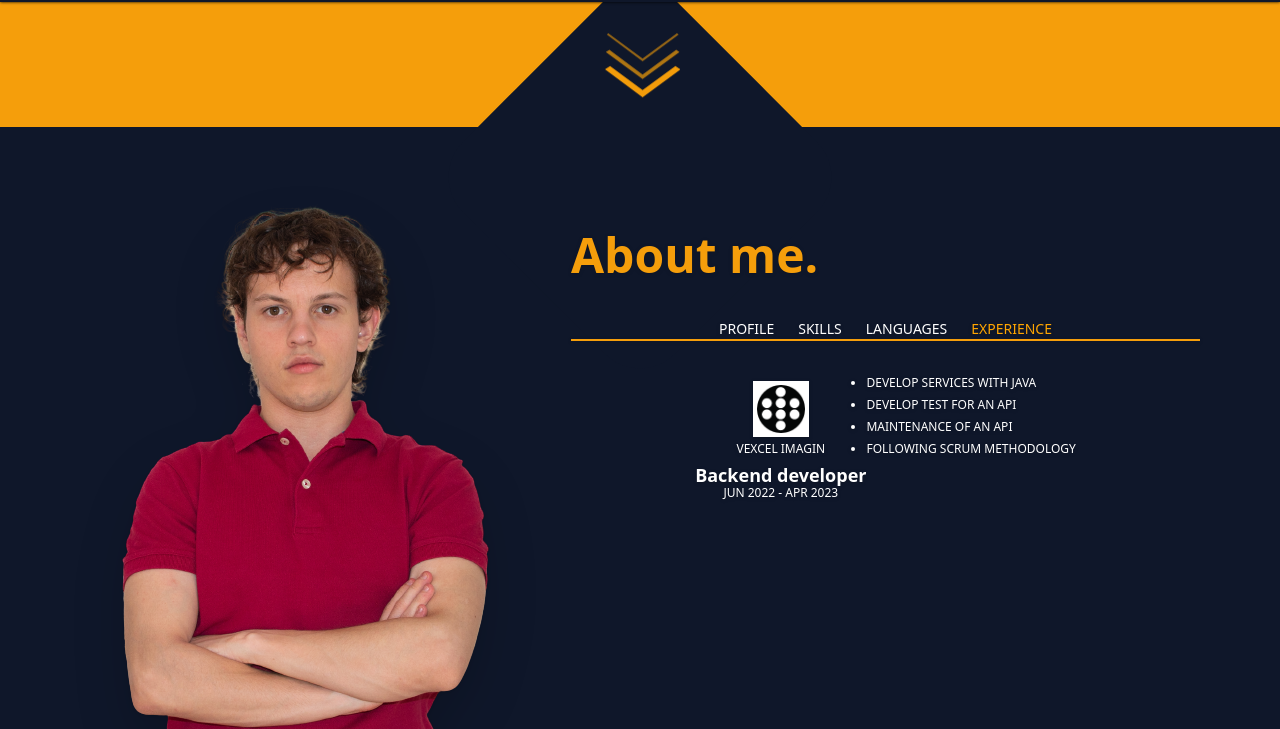
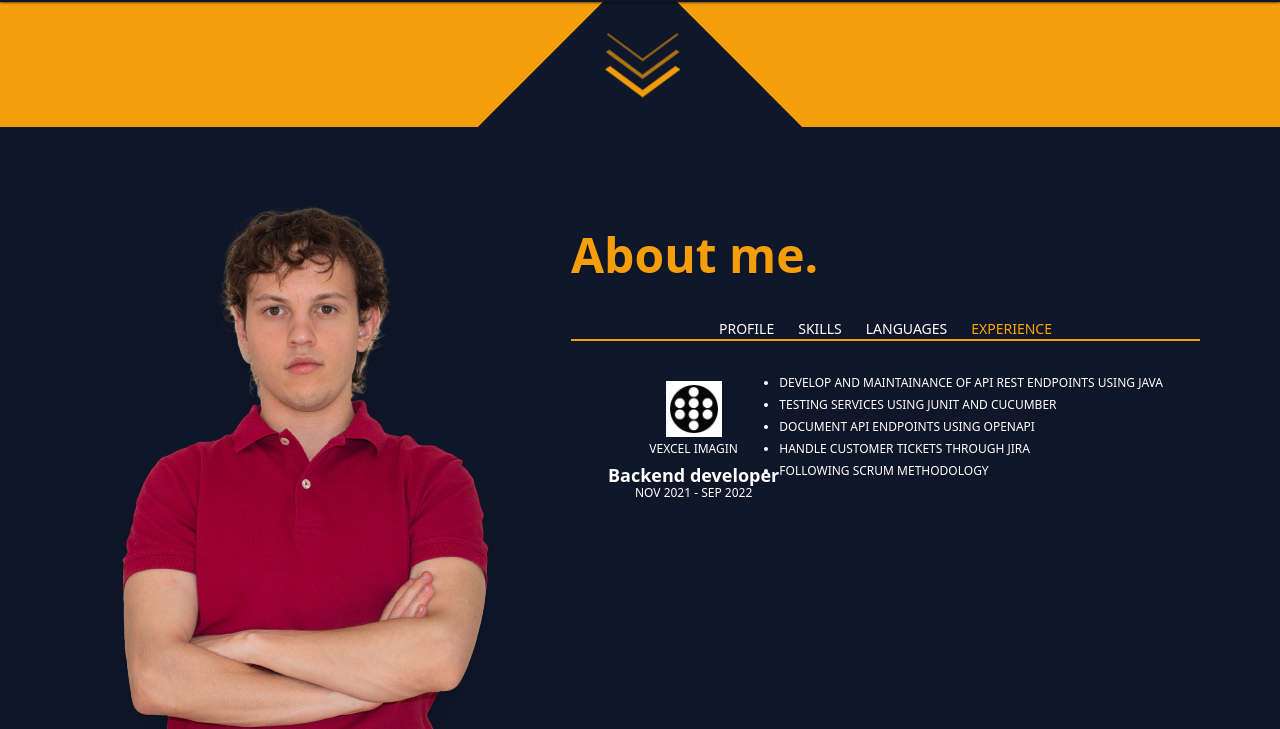
Before and after one commit to AlbertoMoranCuenca/AlbertoMoranCuenca.github.io, an Astro site: page / in a window 1280 px wide. Both pictures are taken after a click on the item "EXPERIENCE". Shown: the part 673-1402 px from the top of the page. Built offline with nearby package versions, Linux system fonts and the light colour scheme; Astro itself is replaced by a stand-in of ours.

Commit message:
update cv

```diff
--- a/src/components/Experiences.astro
+++ b/src/components/Experiences.astro
@@ -2,10 +2,12 @@
 import Experience from "./Experience.astro";
 ---
 <div id="experiencesShower" class="drop-shadow-sm grid gap-10 place-items-center">
-  <Experience business="Vexcel Imagin" role="Backend developer" icon="/icon/vexcel.png" date="JUN 2022 - APR 2023" >
-      <li>Develop services with Java</li>
-      <li>Develop test for an API</li>
-      <li>Maintenance of an API</li>
+  <Experience business="Vexcel Imagin" role="Backend developer" icon="/icon/vexcel.png" date="NOV 2021 - SEP 2022" >
+      <li>Develop and maintainance of API Rest endpoints
+        using Java</li>
+      <li>Testing services using JUnit and Cucumber</li>
+      <li>Document API endpoints using OpenAPI</li>
+      <li>Handle customer tickets through Jira</li>
       <li>Following scrum methodology</li>
   </Experience>
 </div>
```
Also changed, not shown: 1 other file.
